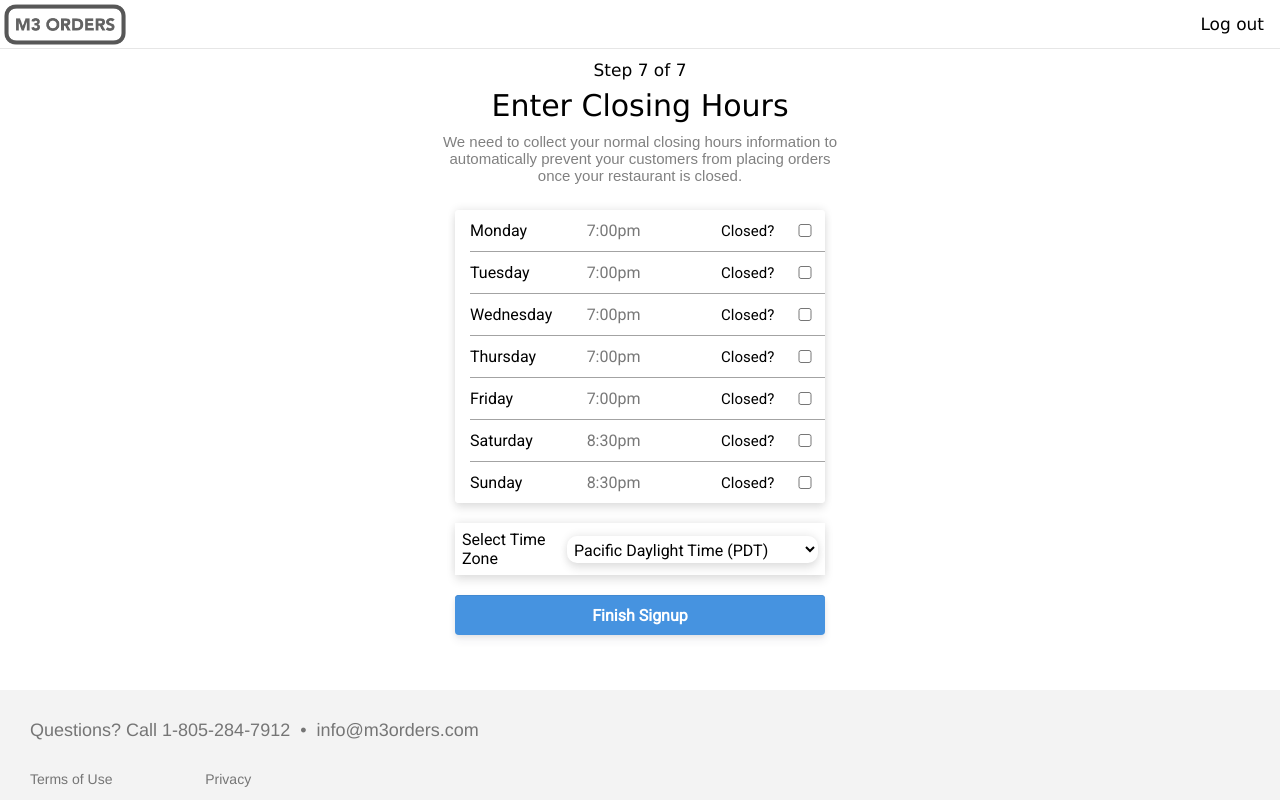
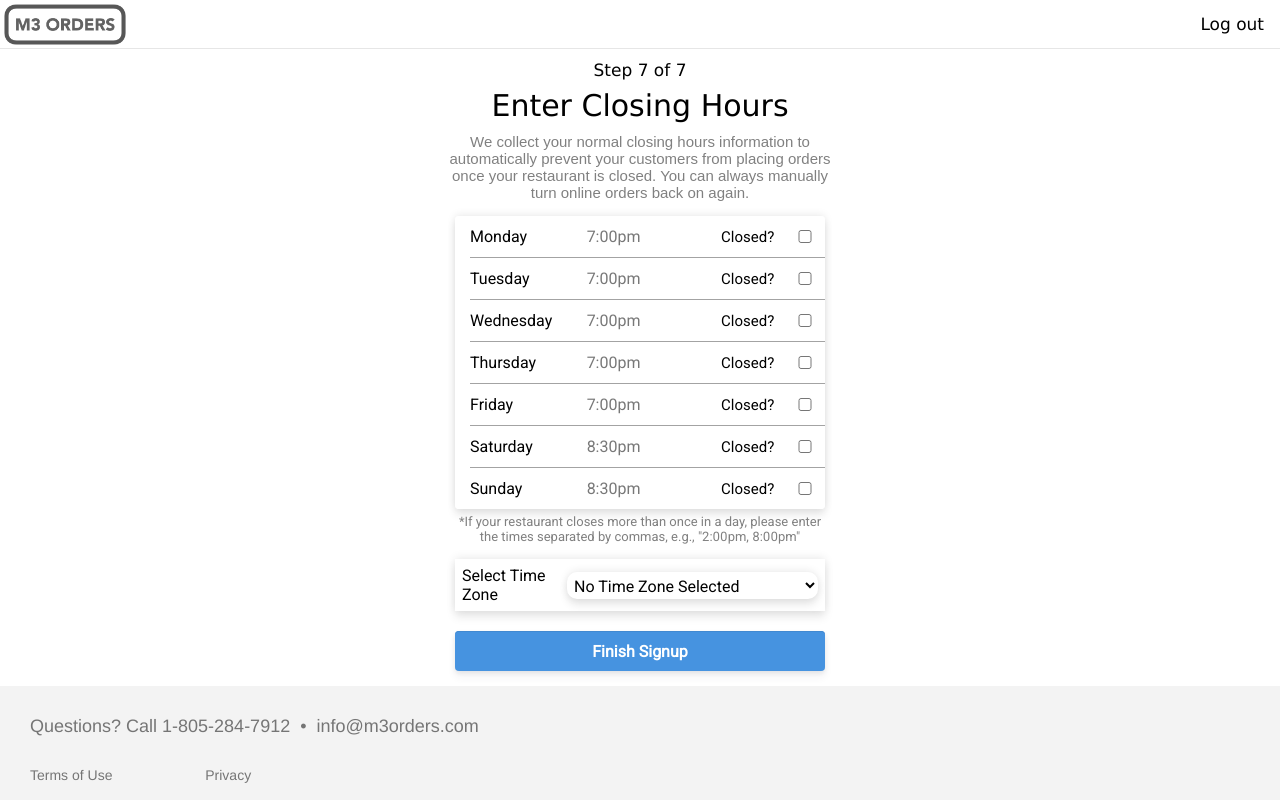
Before and after one commit to conradk16/online-ordering, a Flask app: page /account/setup-hours in a window 1280 px wide. Run offline with Flask 2, Linux system fonts and the light colour scheme.

Commit message:
completed most of signup-setup-hours

```diff
--- a/webapp/static/css/closing-times.css
+++ b/webapp/static/css/closing-times.css
@@ -10,7 +10,7 @@
 }
 
 .example.example1 fieldset {
-  margin: 0 15px 20px;
+  margin: 0 15px 5px;
   padding: 0;
   border-style: none;
   /*background-color: #d9d9d9;*/
@@ -88,7 +88,7 @@
   display: block;
   width: calc(100% - 30px);
   height: 40px;
-  margin: 20px 15px;
+  margin: 20px 15px 5px;
   background-color: #4693e0;
   box-shadow: 0 6px 9px rgba(50, 50, 93, 0.06), 0 2px 5px rgba(0, 0, 0, 0.08),
     inset 0 1px 0 #4189d1;
--- a/webapp/templates/signup-setup-hours.html
+++ b/webapp/templates/signup-setup-hours.html
@@ -13,89 +13,146 @@
 <head>
   <script>
 
+  var count = 0;
+
+  function update_input_text(text_input_id, checkbox_input_id) {
+    var checkbox = document.getElementById(checkbox_input_id);
+    var text_input = document.getElementById(text_input_id);
+    if (checkbox.checked) {
+        text_input.value = "";
+    }
+  }
+
+  function clear_checkbox(checkbox_input_id) {
+    var checkbox = document.getElementById(checkbox_input_id);
+    checkbox.checked = false;
+  }
+
+  // returns an array of datetime objects matching given criteria
+  // day is a string (lowercase day of week)
+  // time is a string (could be multiple comma-separated times)
+  // time_zone is a string with the time zone abbreviation (lowercase)
+
+  // returns null if invalid criteria
+
+  function get_times(day, times, time_zone) {
+    if (times.length == 0) {
+        return null;
+    }
+
+    var to_return = new Array();
+    const time_strings = times.split(",")
+    for (var time of time_strings) {
+        time = time.trim();
+        const halves = time.split(":"); // hour and minutes
+        if (halves.length != 2) {
+            return null;
+        }
+        var hr = parseInt(halves[0]);
+        if (isNaN(hr) || hr < 0 || hr > 12) {
+            return null;
+        }
+        const minutes_and_ampm = halves[1];
+        if (minutes_and_ampm.length < 3) {
+            return null;
+        }
+        const minutes = parseInt(minutes_and_ampm.substring(0, minutes_and_ampm.length-2));
+        const ampm = minutes_and_ampm.substring(minutes_and_ampm.length-2);
+        if (isNaN(minutes) || minutes < 0 || minutes > 59) {
+            return null;
+        }
+        if (ampm != "am" && ampm != "pm") {
+            return null;
+        }
+
+        var year = 2021;
+        var month_index = 6;
+        if (day == "Monday") { var day = 19; }
+        else if (day == "Tuesday") { var day = 20; }
+        else if (day == "Wednesday") { var day = 21; }
+        else if (day == "Thursday") { var day = 22; }
+        else if (day == "Friday") { var day = 23; }
+        else if (day == "Saturday") { var day = 24; }
+        else if (day == "Sunday") { var day = 25; }
+
+        // deal with late closings (after midnight)
+        if (ampm == "am" && hour < "6") {
+            day += 1;
+        }
+
+        // convert to 24-hr
+        if (ampm == "pm" && hr != 12) {
+            hr += 12;
+        } else if (ampm == "am" && hr == 12) {
+            hr = 0;
+        }
+
+        // adjust for time zone
+
+
+        // add to array
+        to_return.push(new Date(year, month_index, day, hr, minutes));
+
+    }
+    return to_return;
+  }
+
   // creates the element if it doesn't exist
   function getErrorElement() {
-    if (document.getElementsByClassName("invalid-input-text").length == 0) {
-        var invalid_input_text = document.createElement("span");
-        invalid_input_text.classList.add("invalid-input-text");
-        var form = document.getElementById("form");
-        form.appendChild(invalid_input_text);
-        return invalid_input_text;
-    } else {
-        return document.getElementsByClassName("invalid-input-text")[0];
-    }
+    return document.getElementsByClassName("invalid-input-text")[0];
   }
 
 
   function validate_form() {
-    // validate days of the week
+    // validate time zone
+    var time_zone = document.getElementsByClassName("drop-down")[0].value;
+    if (time_zone == "") {
+        var invalid_input_text = getErrorElement();
+        invalid_input_text.innerHTML = "*Please select a time zone";
+        return;
+    }
 
-    var times = document.getElementsByClassName("time");
+    // validate days of the week and add them to array
 
-    for (const time of times) {
+    var arr = new Array();
+
+    var time_elements = document.getElementsByClassName("time");
+    var checkboxes = document.getElementsByClassName("checkbox");
+    var day_labels = document.getElementsByClassName("day-label");
+    for (let i = 0; i < time_elements.length; i++) {
+        const time = time_elements[i].value;
+        const checked = checkboxes[i].checked;
+        const day = day_labels[i].innerHTML;
+
+        if (!checked && time == "") {
+            var invalid_input_text = getErrorElement();
+            invalid_input_text.innerHTML = "*Please enter a closing time for " + day + " or mark as closed for that day.";
+            return;
+        }
+
+        if (checked) {
+            continue;
+        }
+
+        var times = get_times(day, time, time_zone);
+        if (times == null) {
+            var invalid_input_text = getErrorElement();
+            invalid_input_text.innerHTML = "*Invalid entry for " + day + ", please enter a valid time or times, for example, \"8:00pm\" or \"2:00pm, 6:00pm\".";
+            return;
+        }
+
+        // add times to the form
+        var form_to_send = document.getElementById("closing_times_to_send");
+        for (const time of times) {
+            arr.push(JSON.stringify(time));
+        }
 
     }
 
-    // validate name
-
-    var name_text = document.getElementById("name").value;
-    if (name_text.length == 0) {
-        var invalid_input_text = getErrorElement();
-        invalid_input_text.innerHTML = "*Please enter your name";
-        return;
-    }
-
-    // validate email
-    var mailFormat = /(?:[a-z0-9!#$%&'*+/=?^_`{|}~-]+(?:\.[a-z0-9!#$%&'*+/=?^_`{|}~-]+)*|"(?:[\x01-\x08\x0b\x0c\x0e-\x1f\x21\x23-\x5b\x5d-\x7f]|\\[\x01-\x09\x0b\x0c\x0e-\x7f])*")@(?:(?:[a-z0-9](?:[a-z0-9-]*[a-z0-9])?\.)+[a-z0-9](?:[a-z0-9-]*[a-z0-9])?|\[(?:(?:(2(5[0-5]|[0-4][0-9])|1[0-9][0-9]|[1-9]?[0-9]))\.){3}(?:(2(5[0-5]|[0-4][0-9])|1[0-9][0-9]|[1-9]?[0-9])|[a-z0-9-]*[a-z0-9]:(?:[\x01-\x08\x0b\x0c\x0e-\x1f\x21-\x5a\x53-\x7f]|\\[\x01-\x09\x0b\x0c\x0e-\x7f])+)\])/;
-
-    var email_text = document.getElementById("email").value;
-
-    var valid_email = (email_text.match(mailFormat) != null) && (email_text.length <= 100);
-
-    if (!valid_email) {
-        var invalid_input_text = getErrorElement();
-        invalid_input_text.innerHTML = "*Please enter a valid email address";
-        return;
-    }
-
-    // validate phone
-
-    var phone_format = /\d\d\d-\d\d\d-\d\d\d\d/;
-    var phone_text = document.getElementById("phone").value;
-    var valid_phone = (phone_text.match(phone_format) != null);
-    if (!valid_phone) {
-        var invalid_input_text = getErrorElement();
-        invalid_input_text.innerHTML = "*Please enter a valid phone number of the form *** - *** - ****";
-        return;
-    }
-
-    // validate restaurant name
-    var restaurant_text = document.getElementById("restaurant_name").value;
-    if (restaurant_text.length == 0) {
-        var invalid_input_text = getErrorElement();
-        invalid_input_text.innerHTML = "*Please enter restaurant name";
-        return;
-    }
-
-    // validate restaurant address
-    var restaurant_address_text = document.getElementById("restaurant_address").value;
-    if (restaurant_address_text.length == 0) {
-        var invalid_input_text = getErrorElement();
-        invalid_input_text.innerHTML = "*Please enter restaurant address";
-        return;
-    }
-
-    // validate menu input
-    var menu_url_text = document.getElementById("menu_url").value;
-    var file_input = document.getElementById('file_upload');
-    if (menu_url_text.length == 0 && file_input.files.length == 0) {
-        var invalid_input_text = getErrorElement();
-        invalid_input_text.innerHTML = "*Please either enter a menu URL or upload a menu file";
-        return;
-    }
+    var input = document.getElementById("inp");
+    input.value = JSON.stringify(arr);
 
     submit_form();
-
   }
 
   function submit_form() {
@@ -187,7 +244,6 @@ body, html {
   box-sizing: border-box;
   width: 100%;
   overflow-x: scroll;
-  min-height: 630px;
 }
 
 .step-one-of-three {
@@ -216,14 +272,17 @@ body, html {
   height:10;
 }
 
+.invalid-input-text-holder {
+    display: flex;
+    justify-content: flex-start;
+    margin: 0px 15px 10px;
+}
+
 .invalid-input-text {
+  font-weight: 400;
+  color: #b92d2b;
+  text-align: left;
   font-size: 12px;
-  margin-left: 15px;
-  margin-top: 40px;
-  font-weight: 400;
-  text-align: left;
-  color: #b92d2b;
-  height: 10;
 }
 
 .input-box {
@@ -363,8 +422,23 @@ input[type=submit] {
     padding: 3px;
 }
 
+.drop-down:hover {
+    cursor: pointer;
+}
+
 .time {
 
+}
+
+.multiple-closing-notes-holder {
+    display: flex;
+    margin: 0px 15px 15px;
+}
+
+.multiple-closing-notes {
+    color: gray;
+    text-align: center;
+    font-size: 13px !important;
 }
 
 @media only screen and (max-width: 600px) {
@@ -393,23 +467,22 @@ input[type=submit] {
         <div class="step-one-of-three">Step 7 of 7</div>
         <div class="create-your-account">Enter Closing Hours</div>
         <div class="page-explanation-holder">
-            <a class="page-explanation">We need to collect your normal closing hours information to automatically prevent your customers from placing orders once your restaurant is closed.</a>
+            <a class="page-explanation">We collect your normal closing hours information to automatically prevent your customers from placing orders once your restaurant is closed. You can always manually turn online orders back on again.</a>
         </div>
-        <br>
         <div class="cell example example1" id="example-1">
 
         <form id="form" class="main-form">
           <fieldset>
             <div class="row">
-              <label>Monday</label>
-              <input class="time" id="monday" placeholder="7:00pm" name="monday">
+              <label class="day-label">Monday</label>
+              <input class="time" id="monday" placeholder="7:00pm" name="monday" onclick="clear_checkbox('monday_closed')">
               <div class="checkbox-elements">
                 <label for="monday_closed" class="checkbox-label">Closed?</label>
-                <input id="monday_closed" type="checkbox" name="monday_closed" class="checkbox">
+                <input id="monday_closed" type="checkbox" name="monday_closed" class="checkbox" onclick="update_input_text('monday', 'monday_closed')">
               </div>
             </div>
             <div class="row">
-              <label>Tuesday</label>
+              <label class="day-label">Tuesday</label>
               <input class="time" id="tuesday" placeholder="7:00pm" name="tuesday">
               <div class="checkbox-elements">
                 <label for="tuesday_closed" class="checkbox-label">Closed?</label>
@@ -417,7 +490,7 @@ input[type=submit] {
               </div>
             </div>
             <div class="row">
-              <label>Wednesday</label>
+              <label class="day-label">Wednesday</label>
               <input class="time" id="wednesday" placeholder="7:00pm" name="wednesday">
               <div class="checkbox-elements">
                 <label for="wednesday_closed" class="checkbox-label">Closed?</label>
@@ -425,7 +498,7 @@ input[type=submit] {
               </div>
             </div>
             <div class="row">
-              <label>Thursday</label>
+              <label class="day-label">Thursday</label>
               <input class="time" id="thursday" placeholder="7:00pm" name="thursday">
               <div class="checkbox-elements">
                 <label for="thursday_closed" class="checkbox-label">Closed?</label>
@@ -433,7 +506,7 @@ input[type=submit] {
               </div>
             </div>
             <div class="row">
-              <label>Friday</label>
+              <label class="day-label">Friday</label>
               <input class="time" id="friday" placeholder="7:00pm" name="friday">
               <div class="checkbox-elements">
                 <label for="friday_closed" class="checkbox-label">Closed?</label>
@@ -441,7 +514,7 @@ input[type=submit] {
               </div>
             </div>
             <div class="row">
-              <label>Saturday</label>
+              <label class="day-label">Saturday</label>
               <input class="time" id="saturday" placeholder="8:30pm" name="saturday">
               <div class="checkbox-elements">
                 <label for="saturday_closed" class="checkbox-label">Closed?</label>
@@ -449,7 +522,7 @@ input[type=submit] {
               </div>
             </div>
             <div class="row">
-              <label>Sunday</label>
+              <label class="day-label">Sunday</label>
               <input class="time" id="sunday" placeholder="8:30pm" name="sunday">
               <div class="checkbox-elements">
                 <label for="sunday_closed" class="checkbox-label">Closed?</label>
@@ -458,21 +531,29 @@ input[type=submit] {
             </div>
           </fieldset>
 
+          <div class="multiple-closing-notes-holder">
+              <a class="multiple-closing-notes">*If your restaurant closes more than once in a day, please enter the times separated by commas, e.g., "2:00pm, 8:00pm"</a>
+          </div>
+
           <div class="upload-holder">
             <a class="upload-instructions">Select Time Zone</a>
             <select class="drop-down">
-                <option value="pacific">Pacific Daylight Time (PDT)</option>
-                <option value="Mountain">Mountain Daylight Time (MST)</option>
-                <option value="Pacific">Mountain Standard Time (MDT)</option>
-                <option value="Pacific">Central Daylight Time (CDT)</option>
-                <option value="sst">Eastern Daylight Time (EDT)</option>
-                <option value="alaska">Alaska Daylight Time (AKDT)</option>
-                <option value="pacific">Aleutian Daylight Time (HADT)</option>
-                <option value="Mountain">Hawaii Standard Time (HST)</option>
+                <option value="">No Time Zone Selected</option>
+                <option value="pdt">Pacific Daylight Time (PDT)</option>
+                <option value="mst">Mountain Daylight Time (MST)</option>
+                <option value="mdt">Mountain Standard Time (MDT)</option>
+                <option value="cdt">Central Daylight Time (CDT)</option>
+                <option value="edt">Eastern Daylight Time (EDT)</option>
+                <option value="akdt">Alaska Daylight Time (AKDT)</option>
+                <option value="hadt">Aleutian Daylight Time (HADT)</option>
+                <option value="hst">Hawaii Standard Time (HST)</option>
             </select>
           </div>
 
           <button id="submit-button" type="button" data-tid="elements_examples.form.pay_button" onclick="validate_form()">Finish Signup</button>
+          <div class="invalid-input-text-holder">
+              <a class="invalid-input-text"></a>
+          </div>
         </form>
 
       </div>
@@ -486,4 +567,8 @@ input[type=submit] {
 </div>
 </div>
 
+<form id="closing_times_to_send" action="/fillthisin", method="POST">
+    <input type="hidden" id="inp" name="stringified_array">
+</form>
+
 </html>
```
